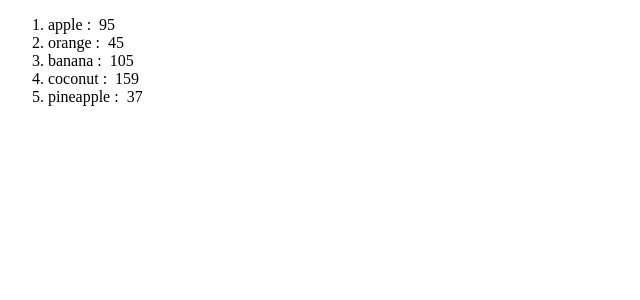
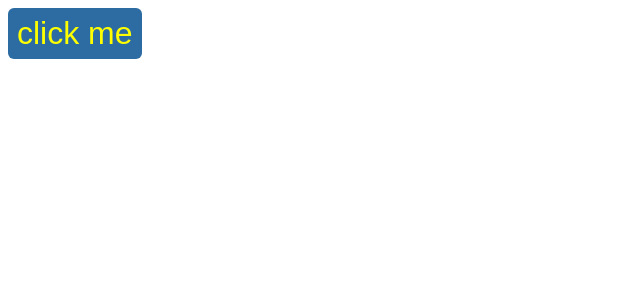
Before and after one commit to avinashpitti/react-projects, a React (Vite) app in the folder my-react-app/: page / in a window 1280 px wide. Shown: the top 300 px of the page, without its empty margins (0-640 px from the left). Built offline with nearby package versions, Linux system fonts and the light colour scheme.

Commit message:
added onclick button

```diff
--- a/my-react-app/src/App.jsx
+++ b/my-react-app/src/App.jsx
@@ -1,12 +1,12 @@
-import List from "./List";
+import Button from './Button.jsx'
 
 
 function App(){
   return(
-    <>
-      <List/>
-    </>
-  );
+  <>
+    <Button/>
+  </>
+  )
 }
 
 export default App
--- /dev/null
+++ b/my-react-app/src/Button.jsx
@@ -0,0 +1,11 @@
+function Button(){
+    const handleClick=()=>console.log("ouch!");
+
+    const handleClick2=(name)=>console.log('${name} stop clicking me')
+
+    return(
+        <button onClick={()=>handleClick2("Bro")} className="avi">click me  </button>
+    );
+}
+
+export default Button
--- a/my-react-app/src/List.jsx
+++ /dev/null
@@ -1,21 +0,0 @@
-function List(){
-
-    const fruits=[
-        {id:1,name:"apple",calories:95},
-        {id:2,name:"orange",calories:45},
-        {id:3,name:"banana",calories:105},
-        {id:4,name:"coconut",calories:159},
-        {id:5,name:"pineapple",calories:37}
-    ];
-
-// fruits.sort();
-
-const listItems=fruits.map(fruit=> <li key={fruit.id}>{fruit.name} : &nbsp;
-                                            {fruit.calories}</li>);
-
-return(<ol>{listItems}</ol>);
-
-}
-
-
-export default List
--- a/my-react-app/src/index.css
+++ b/my-react-app/src/index.css
@@ -1,17 +1,8 @@
-.welcome-message{
-    font-size: 2.5em;
-    background-color: rgb(33, 223, 33);
-    color: white;
-    padding: 10px;
-    margin: 0;
-    border-radius: 5px;
+.avi{
+    background-color: rgb(44, 108, 163);
+    color: yellow;
+    font-size: 2em;
+    padding: 7px 9px;
+    border-radius: 6px;
+    border: none;
 }
-
-.login-prompt{
-    font-size: 2.5em;
-    background-color: rgb(128, 20, 20);
-    color: white;
-    padding: 10px;
-    margin: 0;
-    border-radius: 5px;
-}
```
